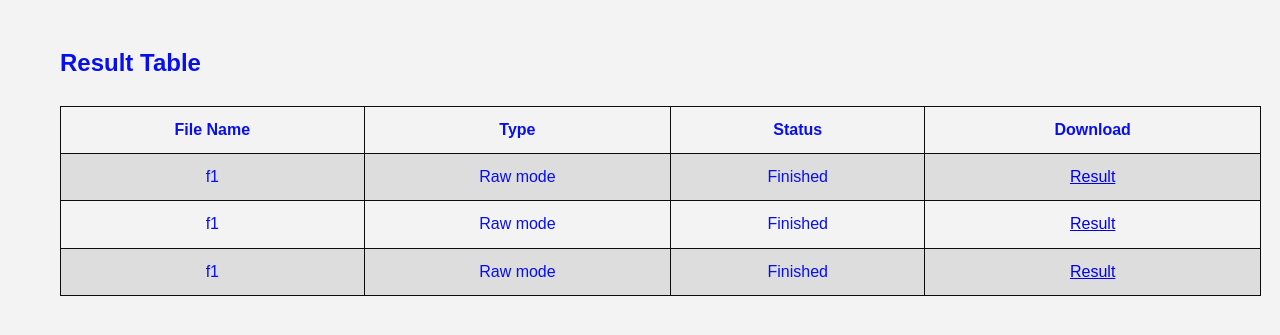
After one commit to pranav97954/Project_dynamics, a Django app: page /res/ in a window 1280 px wide. The commit adds this page. Shown: the top 335 px of the page. Run offline with Django 4.2, Linux system fonts and the light colour scheme.

Commit message:
Add Result Template

```diff
--- a/projectworkapp/urls.py
+++ b/projectworkapp/urls.py
@@ -15,7 +15,7 @@ urlpatterns = [
     path('summary/', views.summary,name="summary"),
 
     path('result/<id_user>/',views.result,name="result"),
-
+    path('res/',views.res,name="res"),
     #login
     path('registration/',views.Register.as_view(),name = 'register'),
     path('login/',auth_view.LoginView.as_view(template_name='authentication/login.html',authentication_form=LoginForm) , name='login'),
--- a/projectworkapp/views.py
+++ b/projectworkapp/views.py
@@ -29,7 +29,12 @@ def simulation(request):
 
 @login_required(login_url='http://127.0.0.1:8000/login/')
 def summary(request):
-        return render(request,"accountsummary.html")
+        mydict = {
+            'submit': '10',
+            'finish': '9',
+            'error':'1'
+            }
+        return render(request,"accountsummary.html",{'id':mydict})
 
 def slide(request):
     return render(request,"slide.html")
@@ -57,6 +62,10 @@ def tests(request):
         s = SubmitForm()
         return render(request,"test.html",{'form':s})
 
+
+def res(request):
+    return render(request,'res.html')
+
 @login_required(login_url='http://127.0.0.1:8000/login/')
 def result(request,id_user):
     currentuser = request.user
--- /dev/null
+++ b/templates/res.html
@@ -0,0 +1,67 @@
+<!DOCTYPE html>
+<html lang="en">
+<head>
+    <meta charset="UTF-8">
+    <meta http-equiv="X-UA-Compatible" content="IE=edge">
+    <meta name="viewport" content="width=device-width, initial-scale=1.0">
+    <title>res</title>
+</head>
+<style>
+    *{
+    margin: 20px;
+    padding: 0;
+    box-sizing: inherit;
+}
+body {
+    font-family: 'Poppins', sans-serif;
+    font-weight: 300;
+    color: rgb(7, 15, 237);
+    line-height: 1.9;
+    background-color: #f3f3f3;
+}
+
+table {
+  font-family: arial, sans-serif;
+  border-collapse: collapse;
+  width: 100%;
+}
+
+td, th {
+  border: 1px solid #0d0c0c;
+  text-align: center;
+  padding: 8px;
+}
+tr:nth-child(even) {
+  background-color: #dddddd;
+}
+</style>
+<body>
+    <h2>Result Table</h2>
+    <table>
+      <tr>
+        <th>File Name</th>
+        <th>Type</th>
+        <th>Status</th>
+        <th>Download</th>
+      </tr>
+      <tr>
+        <td>f1</td>
+        <td>Raw mode</td>
+        <td>Finished</td>
+        <td><a href="#">Result</a></td>
+      </tr>
+      <tr>
+        <td>f1</td>
+        <td>Raw mode</td>
+        <td>Finished</td>
+        <td><a href="#">Result</a></td>
+      </tr>
+      <tr>
+        <td>f1</td>
+        <td>Raw mode</td>
+        <td>Finished</td>
+        <td><a href="#">Result</a></td>
+      </tr>
+    </table>
+</body>
+</html>
```
Also changed, not shown: templates/accountsummary.html (+7 -7 lines), templates/authentication/changepassword.html (+2 -7 lines).
